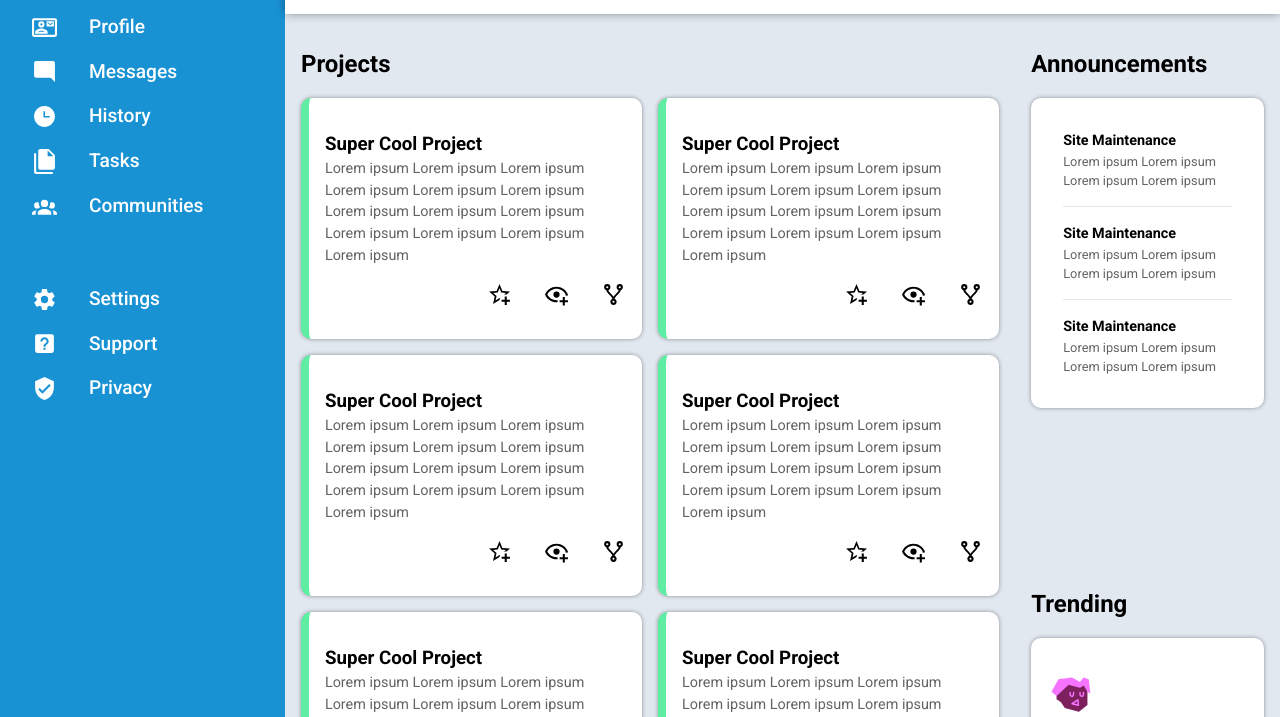
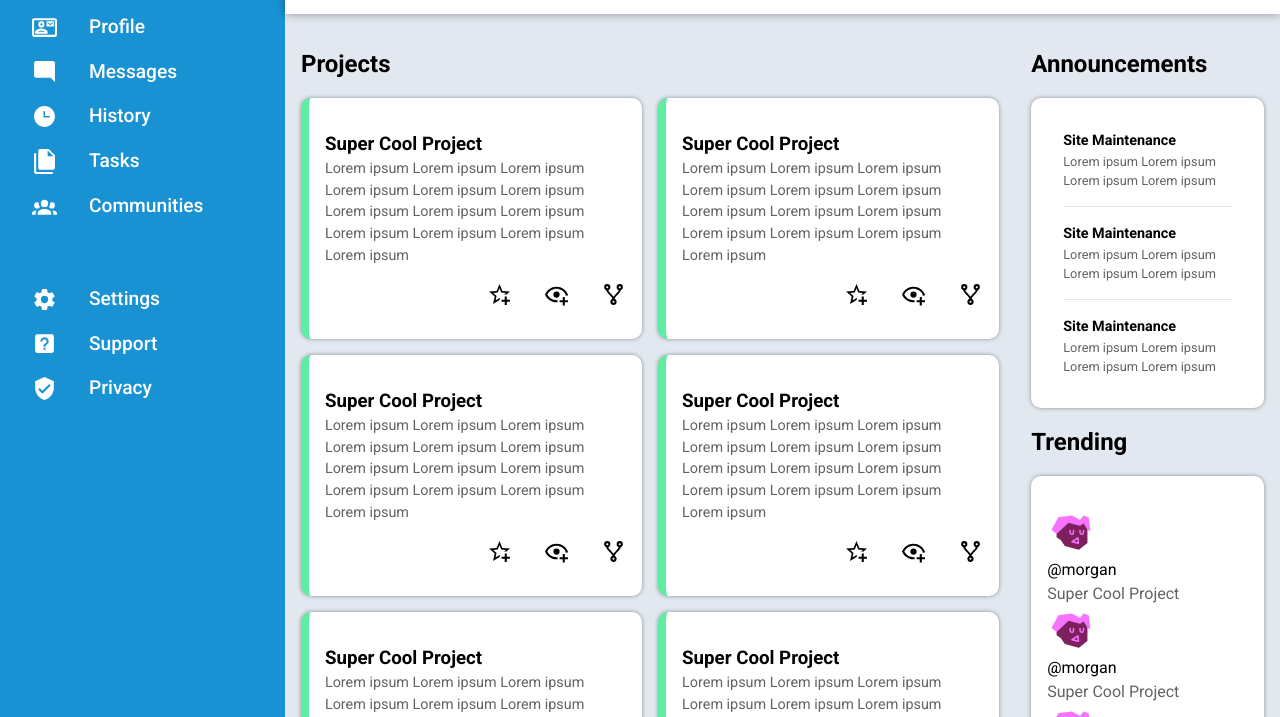
Before and after one commit to ahmadnourallah/dashboard, a plain HTML site: page index.html in a window 1280 px wide. Shown: the part 178-895 px from the top of the page. Drawn offline with Linux system fonts and the light colour scheme.

Commit message:
Fix main grid

```diff
--- a/index.html
+++ b/index.html
@@ -158,6 +158,7 @@
             </div>
         </div>
 
+        <div class="right">
             <div class="announcements">
                 <h2 class="section-title">Announcements</h2>
 
@@ -217,6 +218,7 @@
                     </div>
                 </div>
             </div>
+        </div>
     </main>
 </body>
 </html>
--- a/styles.css
+++ b/styles.css
@@ -195,10 +195,6 @@ main {
     grid-area: main;
     display: grid;
     grid-template-columns: 3fr 1fr;
-    grid-template-rows: repeat(2, 1fr);
-    grid-template-areas:
-    "projects announcements"
-    "projects trending";
     gap: 2rem;
     padding: 2rem 1rem;
 }
@@ -218,10 +214,6 @@ main .card .card-description {
 
 main .section-title {
     margin-bottom: 1rem;
-}
-
-main .projects {
-    grid-area: projects;
 }
 
 main .projects .cards-container {
@@ -247,7 +239,7 @@ main .projects .cards-container .card .btn-container {
 }
 
 main .announcements {
-    grid-area: announcements;
+    margin-bottom: 1rem;
 }
 
 main .announcements .card {
@@ -267,7 +259,3 @@ main .announcements .card .card-title {
 main .announcements .card .card-description {
     font-size: .8rem;
 }
-
-main .trending {
-    grid-area: trending;
-}
```
Lines whose indentation alone changed are shown as unchanged.
